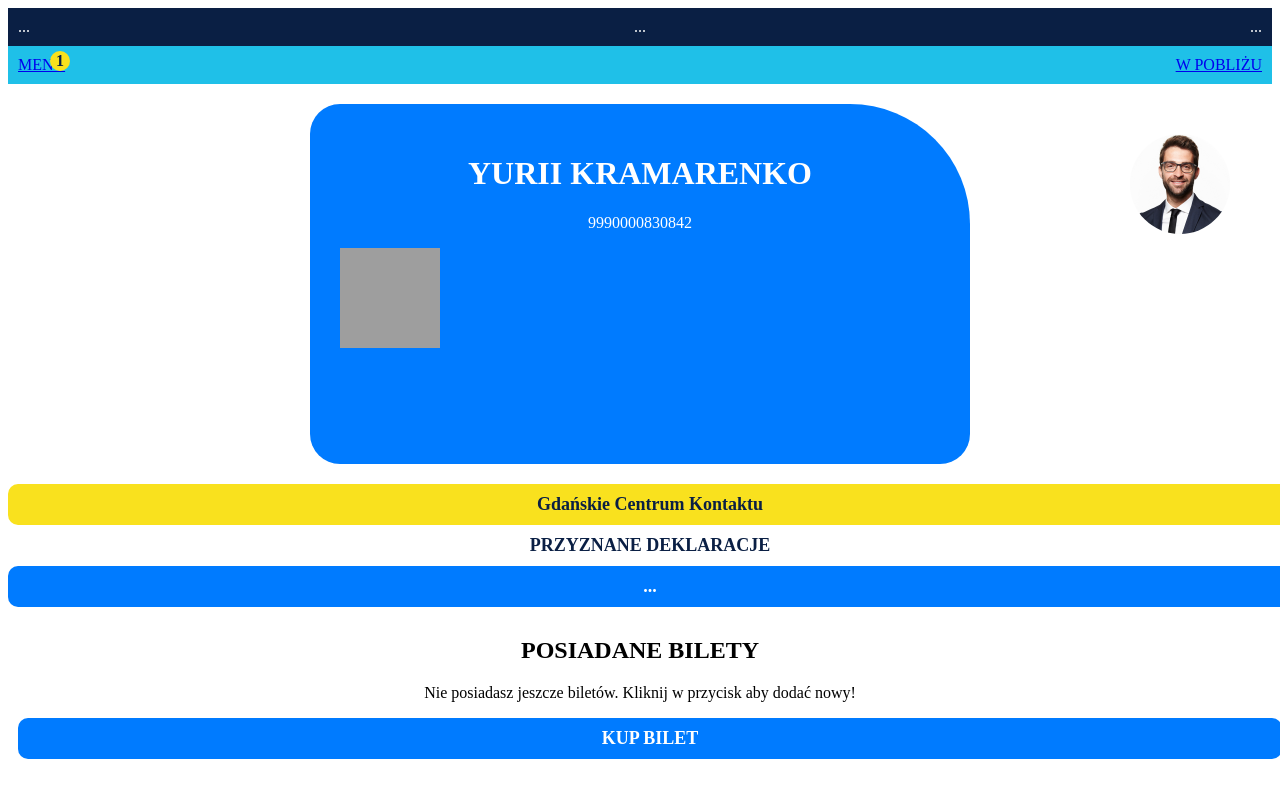
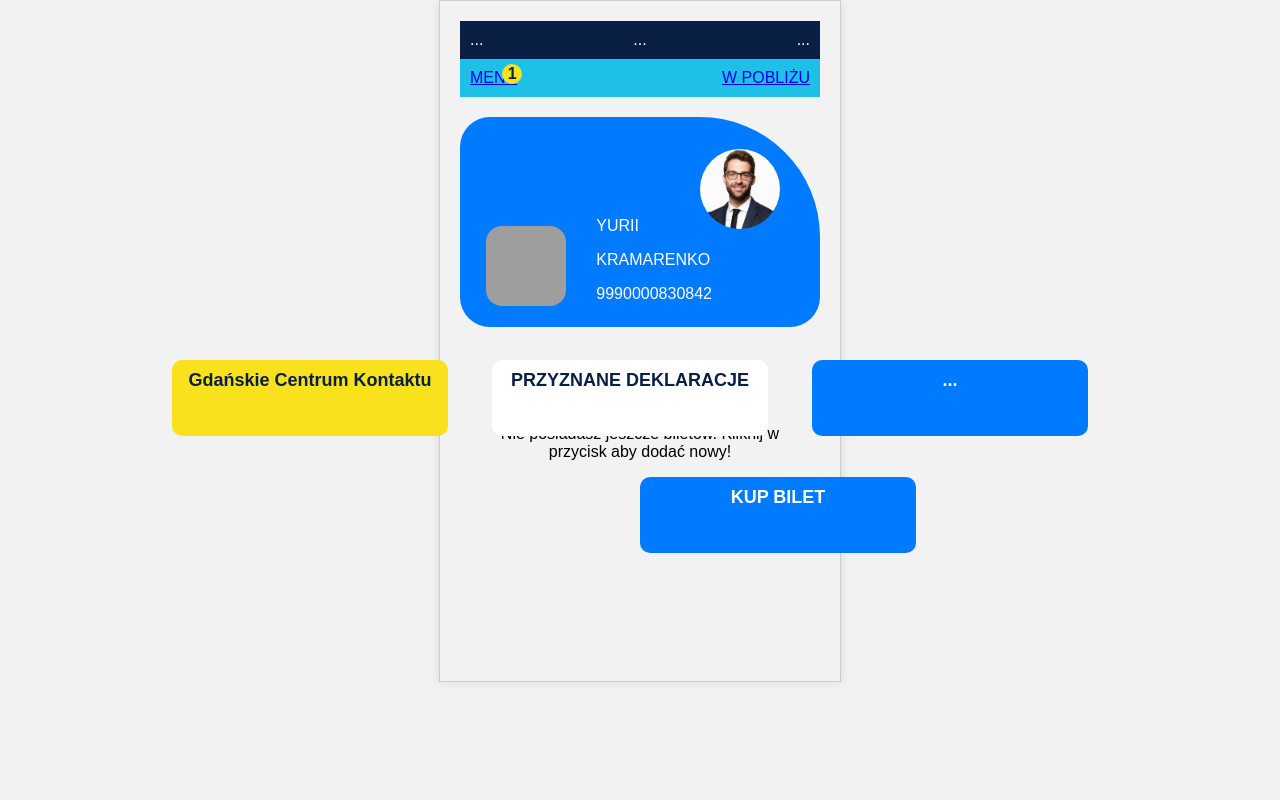
Before and after one commit to YuriiKramarenko/bilet, a PHP site: page /html.html in a window 1280 px wide. Run offline with PHP 8.4, Linux system fonts and the light colour scheme; grey boxes are pictures that could not be loaded.

Commit message:
dodanie pszycisków

```diff
--- a/html.html
+++ b/html.html
@@ -19,7 +19,8 @@
   <div class="profile">
     <img src="avatar.jpg" alt="Avatar" class="avatar">
     <div class="info">
-      <h1>YURII KRAMARENKO</h1>
+      <p>YURII</p>
+      <p>KRAMARENKO</p>
       <p>9990000830842</p>
     </div>
     <img src="qrcode.png" alt="QR code" class="qrcode">
@@ -32,7 +33,7 @@
   <div class="tickets">
     <h2>POSIADANE BILETY</h2>
     <p>Nie posiadasz jeszcze biletów. Kliknij w przycisk aby dodać nowy!</p>
-    <a href="#" class="button blue">KUP BILET</a>
+    <a href="#" class="button blue-2">KUP BILET</a>
   </div>
   <div class="footer">
     <!-- Tutaj możesz dodać swoją stopkę -->
--- a/style.css
+++ b/style.css
@@ -1,3 +1,15 @@
+body {
+    width: 360px; /* Szerokość ekranu telefonu */
+    height: 640px; /* Wysokość ekranu telefonu */
+    margin: 0 auto; /* Wyśrodkowanie zawartości */
+    border: 1px solid #ccc; /* Obramowanie telefonu */
+    box-shadow: 0 0 10px rgba(0, 0, 0, 0.1); /* Cień */
+    overflow: hidden; /* Ukrycie treści, która może wychodzić poza ekran */
+    padding: 20px; /* Dodatkowy padding */
+    background-color: #f2f2f2; /* Kolor tła */
+    font-family: Arial, sans-serif; /* Domyślna czcionka */
+}
+
 /* Definicja kolorów */
 :root {
     --dark-blue: #0a1f44;
@@ -16,7 +28,7 @@
     padding: 10px;
     }
     /* Styl dla paska menu */
-    .menu-bar {
+.menu-bar {
     background-color: var(--light-blue);
     color: var(--dark-blue);
     display: flex;
@@ -43,12 +55,12 @@
     }
     /* Styl dla profilu */
 .profile {
-
+    position: relative;
     background-color: var(--blue);
     border-radius: 30px 120px 30px 30px;
     padding: 30px;
-    width: 600px;
-    height: 300px;
+    width: 300px;
+    height: 150px;
     margin: auto;
     color: var(--white);
     margin-top: 20px;
@@ -56,25 +68,33 @@
     }
     .avatar {
     position: absolute;
-    top: 1;
-    right: 0;
+    top: 15%;
+    right: 0%;
     transform: translate(-50%, 0);
-    width: 100px;
-    height: 100px;
+    width: 80px;
+    height: 80px;
     border-radius: 50%;
     object-fit: cover;
     }
     .info {
-    text-align: center;
+    position: absolute;
+    top: 40%;
+    right: 30%;
     }
     .qrcode {
-    width: 100px;
-    height: 100px;
+    position: absolute;
+    bottom: 10%;
+    left: -4%;
+    transform: translate(50%, 0);
+    width: 80px;
+    height: 80px;
+    border-radius: 20%;
      }
     /* Styl dla przycisków */
 .button {
-    display: block;
-    width: 100%;
+    position: relative;
+    width: 20%;
+    height: 7%;
     padding: 10px;
     border: none;
     border-radius: 10px;
@@ -84,14 +104,28 @@
     text-decoration: none;
     }
     .yellow {
+    position: absolute;
+    top: 45%;
+    right: 65%;
     background-color: var(--yellow);
     color: var(--dark-blue);
     }
     .white {
+    position: absolute;
+    top: 45%;
+    right: 40%;
     background-color: var(--white);
     color: var(--dark-blue);
     }
     .blue {
+    position: absolute;
+    top: 45%;
+    right: 15%;
+    background-color: var(--blue);
+    color: var(--white);
+    }
+    .blue-2{
+    position: absolute;
     background-color: var(--blue);
     color: var(--white);
     }
```
